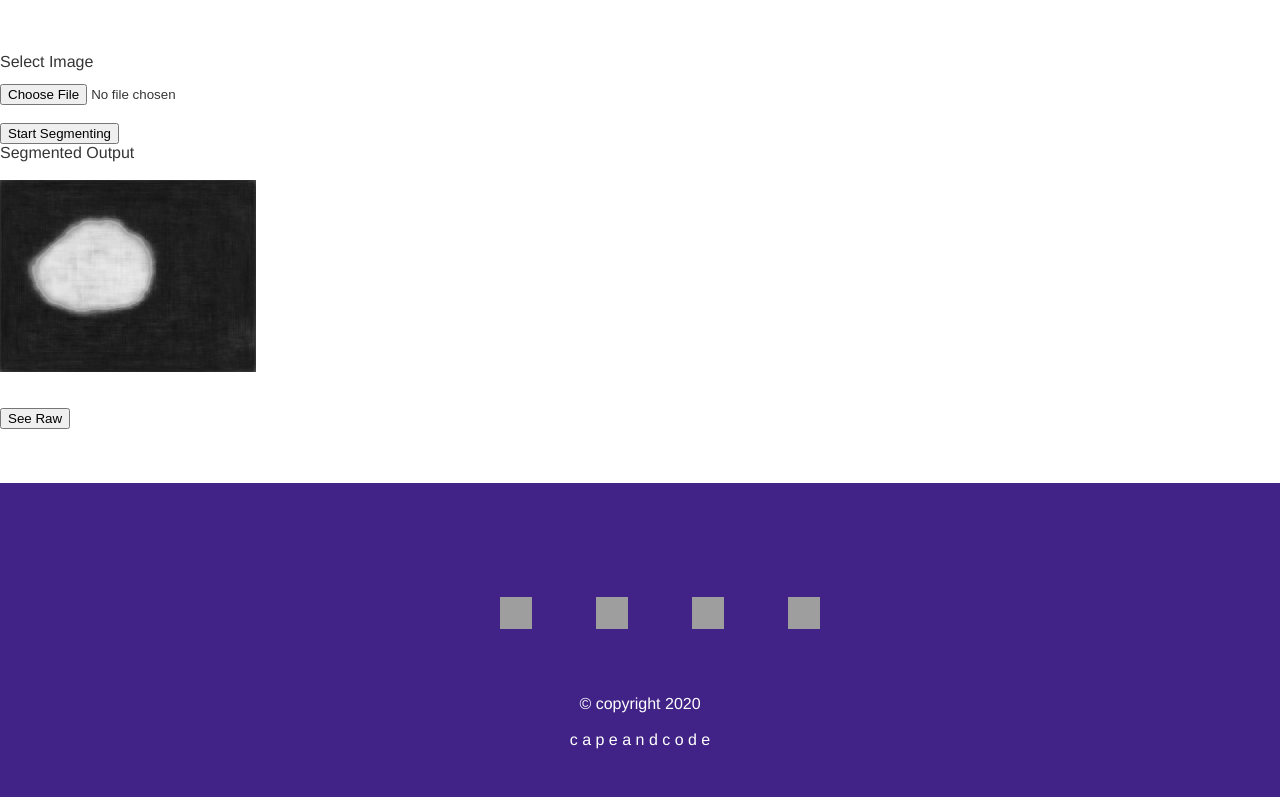
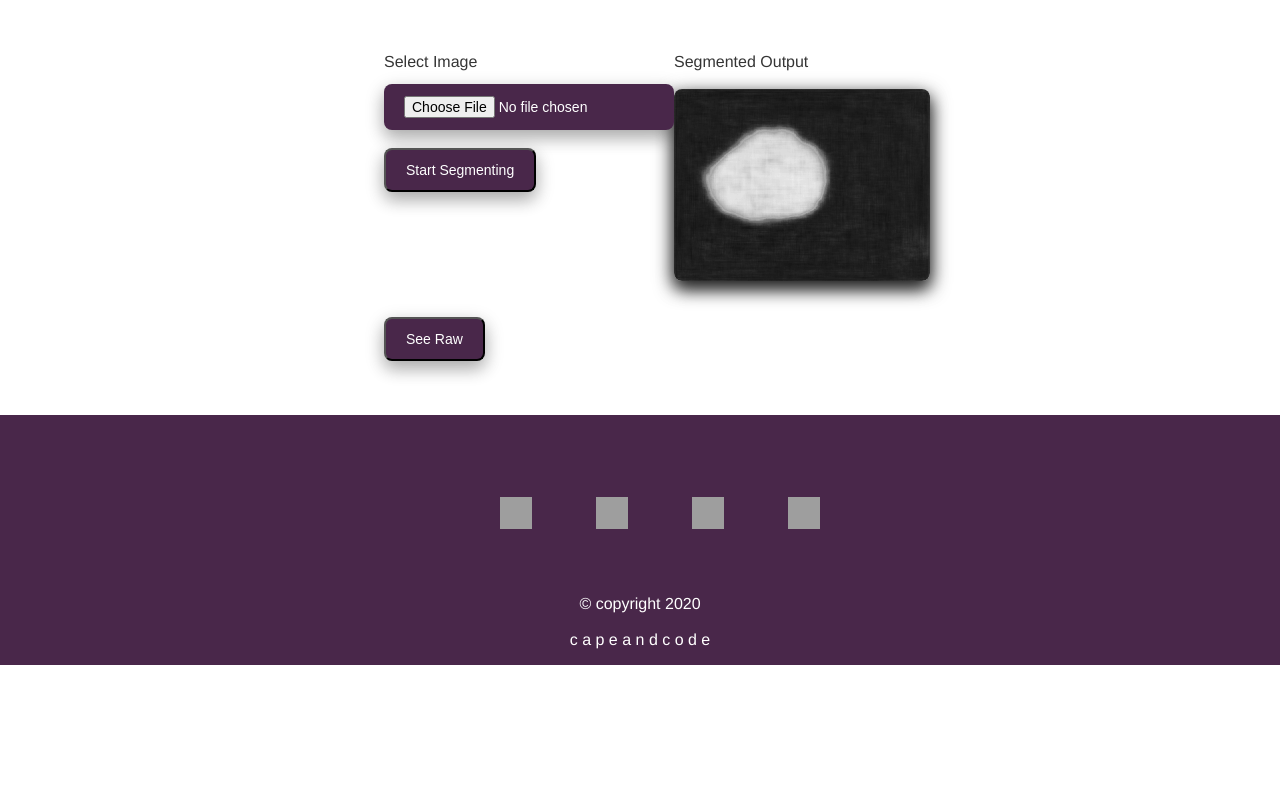
Before and after one commit to hashbanger/Online_Lesion_Segmentation_Platform, a Flask app: page /segment in a window 1280 px wide. Shown: the part 414-1211 px from the top of the page. After the commit the page ends 1079 px from the top, so only its background shows below. Run offline with Flask 2, Linux system fonts and the light colour scheme; grey boxes are pictures that could not be loaded.

Commit message:
updated styling

```diff
--- a/static/main.css
+++ b/static/main.css
@@ -8,8 +8,8 @@
 
 :root{
     --clr-text: #353535;
-    --clr-primary: #26a73b;
-    --clr-accent: #412388;
+    --clr-primary: #94618E;
+    --clr-accent: #49274A;
 
     --ff-title: 'Khand';
     --ff-serif: 'helvetica', serif;
@@ -103,7 +103,7 @@ section{
     text-align: center;
 }
 
-.about-lesion, .about-segmentation, .segment-lesion{
+.about-lesion, .about-segmentation, .segment-lesion, .about-author{
     background-color: var(--clr-accent);
     display: flex;
     flex-direction: column;
@@ -111,45 +111,39 @@ section{
     padding: 0px 0px;
 }
 
-.about-lesion__intro{
+.parallax{
     background-color: var(--clr-accent);
-    background-image: url(https://4dskinclinic.com.au/wp-content/uploads/2016/04/skin-cancer-mosaic.jpg);
     background-blend-mode: multiply;
     display: cover;
     background-attachment: fixed;
     padding: 3em 1em;
 }
 
+.about-lesion__intro{
+    background-image: url(https://4dskinclinic.com.au/wp-content/uploads/2016/04/skin-cancer-mosaic.jpg);
+}
+
 .about-segmentation__intro{
-    background-color: var(--clr-accent);
     background-image: url(https://hackernoon.com/hn-images/0*UxWo02t-91KSnQJK.);
-    background-blend-mode: multiply;
-    display: cover;
-    background-attachment: fixed;
-    padding: 3em 1em;
 }
 
 .segment-lesion__intro{
-    background-color: var(--clr-accent);
     background-image: url(https://hackernoon.com/hn-images/0*UxWo02t-91KSnQJK.);
-    background-blend-mode: multiply;
-    display: cover;
-    background-attachment: fixed;
-    padding: 3em 1em;
+}
+
+.about-author__intro{
+    background-image: url(https://media.glassdoor.com/l/5b/91/18/5d/coding-projects.jpg);
 }
 
 .lesion-info, .segmentation-info{
     margin: 1em 2em;
 }
 .about-lesion__intro .section-title,
-.about-segmentation__intro .section-title
+.about-segmentation__intro .section-title,
+.about-author__intro .section-title
 {
     margin: 1em 1em;
 }
-
-/* .about-lesion__body{
-    padding: 1.5em 1em 3em;
-} */
 
 footer a{
     color: white;
@@ -157,7 +151,7 @@ footer a{
 
 footer{
     background-color: var(--clr-accent);
-    padding: 3em 0em;
+    padding: 1em 0em;
     color: white;
 }
 
@@ -194,5 +188,57 @@ footer{
 }
 
 .segment-container{
+    border: #2a1d5a;
+    margin-left: 30%;
+    /* justify-content: center; */
     align-content: center;
 }
+
+.col-1{
+    float: left;
+}
+
+
+.button {
+    max-width: 250px;
+    background-color: var(--clr-accent);
+    color: white;
+    /* border: 2px solid #4CAF50; Green */
+    padding: 12px 20px;
+    text-align: center;
+    text-decoration: none;
+    display: inline-block;
+    font-size: 14px;
+    border-radius: 8px;
+    box-shadow: 0 8px 16px 0 rgba(0,0,0,0.2), 0 6px 20px 0 rgba(0,0,0,0.19);
+}
+
+.button:hover{
+    background-color: #dbdbdb;
+    color: var(--clr-accent);
+}
+
+.output-image{
+    border-radius: 8px;
+    box-shadow: 0 8px 16px 0 rgba(0, 0, 0, 0.671), 0 6px 20px 0 rgba(0, 0, 0, 0.671);
+}
+
+.profile-image{
+    max-width: 250px;
+    max-height: 250px;
+    border: 3px solid var(--clr-primary);
+    border-radius: 8px;
+    border-color: var(--clr-primary);
+    box-shadow: 0 8px 16px 0 rgba(0,0,0,0.2), 0 6px 20px 0 rgba(0,0,0,0.19);
+
+}
+
+.author-info
+{
+    margin: 1em 2em;
+}
+
+.content{
+    margin-top: 2em;
+    margin-bottom: 2em;
+}
```
Also changed, not shown: static/home.css (deleted, +0 -22 lines), static/segment.css (deleted, +0 -31 lines).
